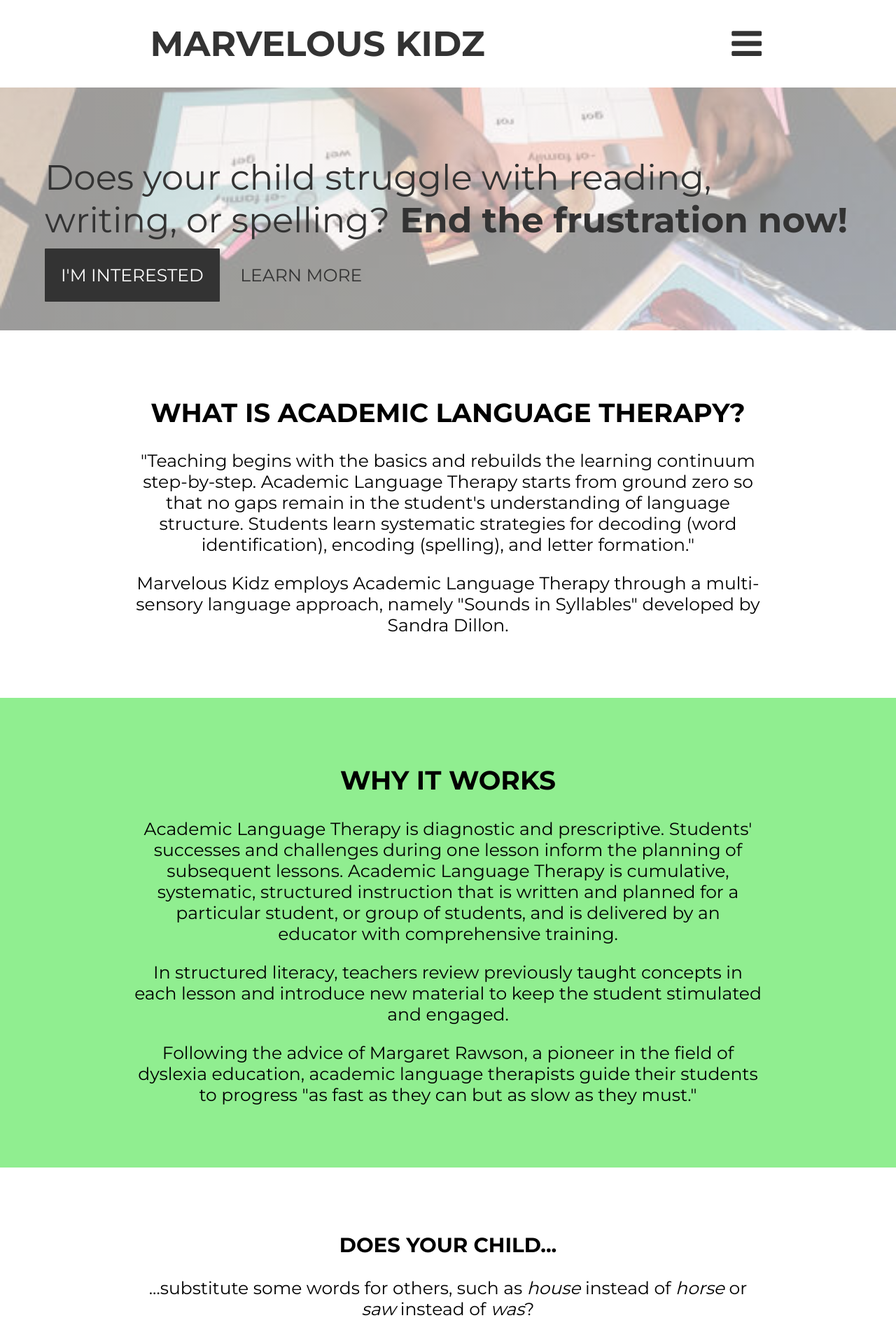
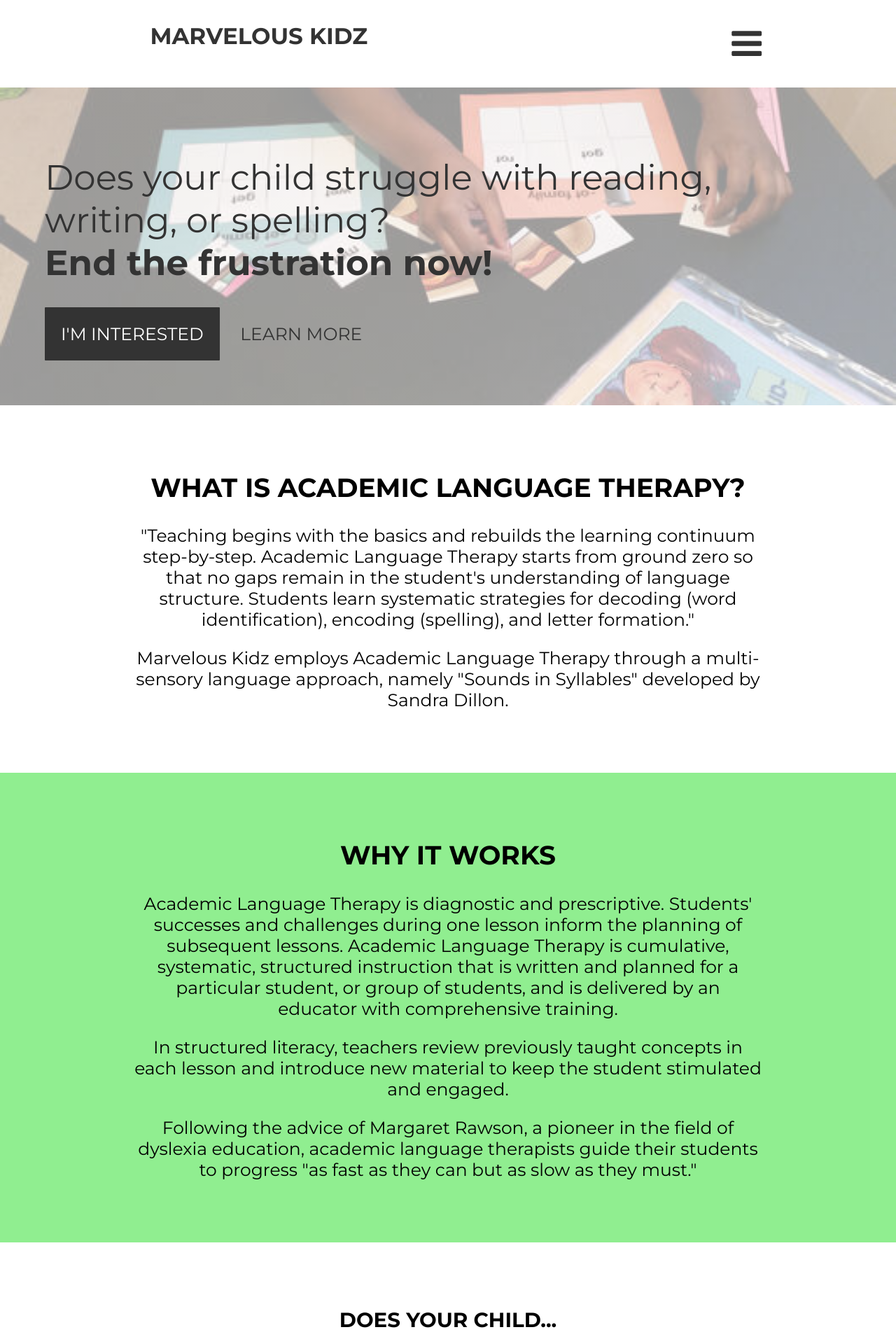
Before and after one commit to Marvelous-Kidz-LLC/marvelous-kidz-llc.github.io, a Jekyll site: the page built from index.html, in a window 1280 px wide. Shown: the top 1913 px of the page at 70% size. Built offline with Jekyll 4.4.1, drawn with Linux system fonts in a browser that asks for light colours.

Commit message:
Fix unresponsive font

```diff
--- a/assets/css/main.css
+++ b/assets/css/main.css
@@ -41,7 +41,7 @@ nav a {
 
 nav .site-brand {
     float: left;
-    font-size: 2em;
+    font-size: 1.3em;
     padding: 0;
     margin: 0;
 }
@@ -111,6 +111,10 @@ nav a.icon {
 
 .hero .button {
     padding: 2%;
+}
+
+.hero span {
+    display: inline-block;
 }
 
 .button a {
@@ -183,10 +187,14 @@ footer .fa-envelope {
 
 @media only screen and (max-width: 1000px) {
     body, html {
-        font-size: 10px;
+        font-size: 20px;
     }
 
     #home {
       height: auto;
     }
+
+    nav ul {
+        display: inline-block;
+    }
 }
```
